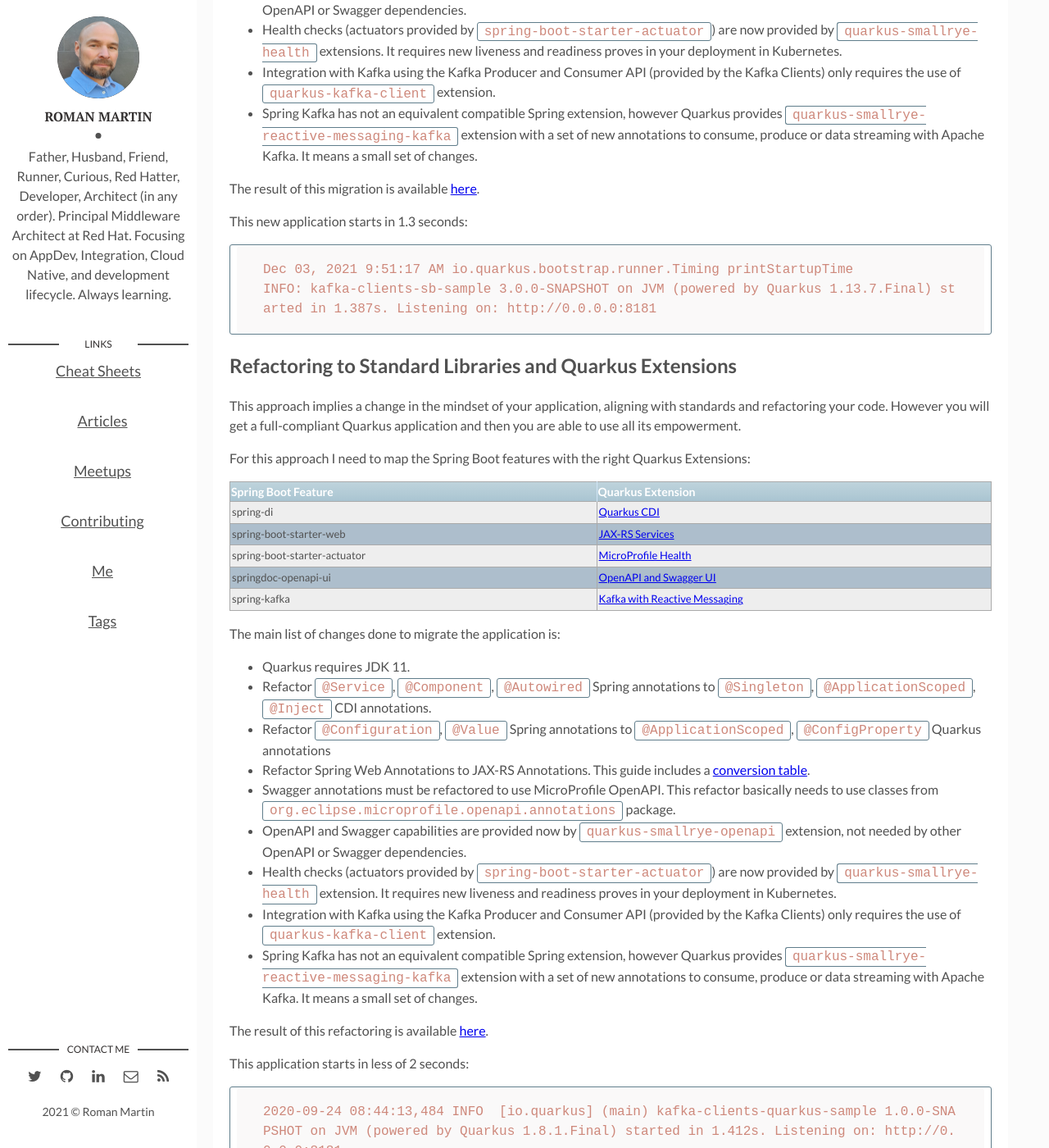
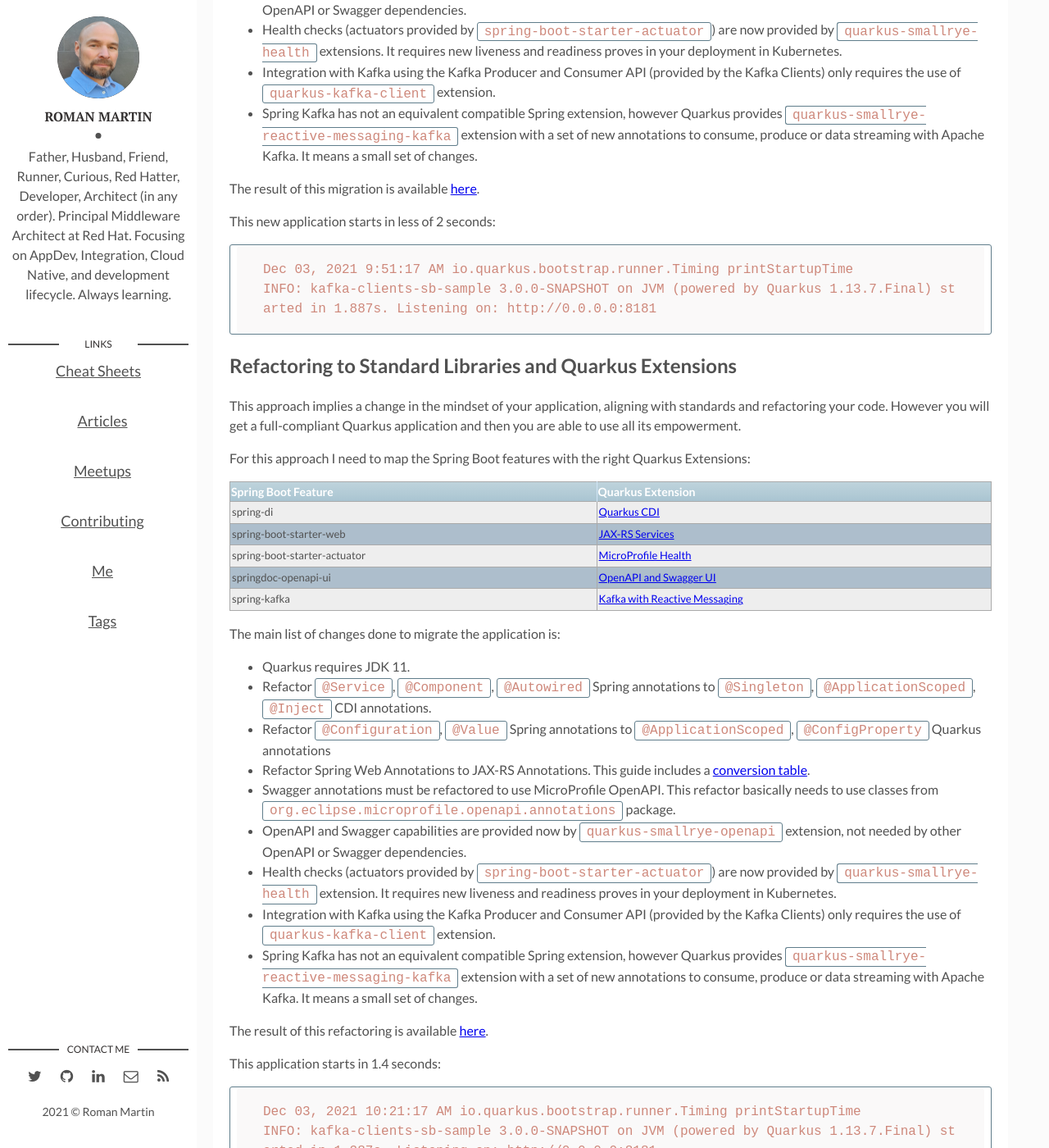
Before and after one commit to rmarting/rmarting.github.io, a Jekyll site: the page built from _posts/2021-12-03-lessons-learned-migrating-spring-boot-quarkus.md, in a window 1280 px wide and 1400 px high, scrolled down 3014 px. Shown: the whole window at 82% size. Built offline with Jekyll 4.4.1, drawn with Linux system fonts in a browser that asks for light colours; emoji names are drawn with the system emoji font; comment, search, counter and statistics services are not loaded; the table of contents is made by our own code; some of the changed text lies outside the part shown.

Commit message:
:pencil2: "Reviewed log messages"

````diff
--- a/_posts/2021-12-03-lessons-learned-migrating-spring-boot-quarkus.md
+++ b/_posts/2021-12-03-lessons-learned-migrating-spring-boot-quarkus.md
@@ -156,11 +156,11 @@
 
 The result of this migration is available [here](https://github.com/rmarting/kafka-clients-sb-sample/tree/feature/quarkus-edition).
 
-This new application starts in 1.3 seconds:
+This new application starts in less of 2 seconds:
 
 ```text
 Dec 03, 2021 9:51:17 AM io.quarkus.bootstrap.runner.Timing printStartupTime
-INFO: kafka-clients-sb-sample 3.0.0-SNAPSHOT on JVM (powered by Quarkus 1.13.7.Final) started in 1.387s. Listening on: http://0.0.0.0:8181
+INFO: kafka-clients-sb-sample 3.0.0-SNAPSHOT on JVM (powered by Quarkus 1.13.7.Final) started in 1.887s. Listening on: http://0.0.0.0:8181
 ```
 
 ## Refactoring to Standard Libraries and Quarkus Extensions
@@ -209,10 +209,11 @@
 
 The result of this refactoring is available [here](https://github.com/rmarting/kafka-clients-quarkus-sample).
 
-This application starts in less of 2 seconds:
+This application starts in 1.4 seconds:
 
 ```text
-2020-09-24 08:44:13,484 INFO  [io.quarkus] (main) kafka-clients-quarkus-sample 1.0.0-SNAPSHOT on JVM (powered by Quarkus 1.8.1.Final) started in 1.412s. Listening on: http://0.0.0.0:8181
+Dec 03, 2021 10:21:17 AM io.quarkus.bootstrap.runner.Timing printStartupTime
+INFO: kafka-clients-sb-sample 3.0.0-SNAPSHOT on JVM (powered by Quarkus 1.13.7.Final) started in 1.387s. Listening on: http://0.0.0.0:8181
 ```
 
 ## Lessons Learned
@@ -245,7 +246,8 @@
 | Implementation | Startup |
 |---|---|
 | Spring Boot | 5 seconds |
-| Quarkus extensions for Spring | 2 seconds :rocket: |
+| Quarkus extensions for Spring | 1.7 seconds :rocket: |
+| Quarkus | 1.4 seconds :rocket: |
 | Quarkus Native | 0.042 seconds :rocket::rocket: |
 
 There is a list of other components not covered (e.g: testing, JPA,
````
